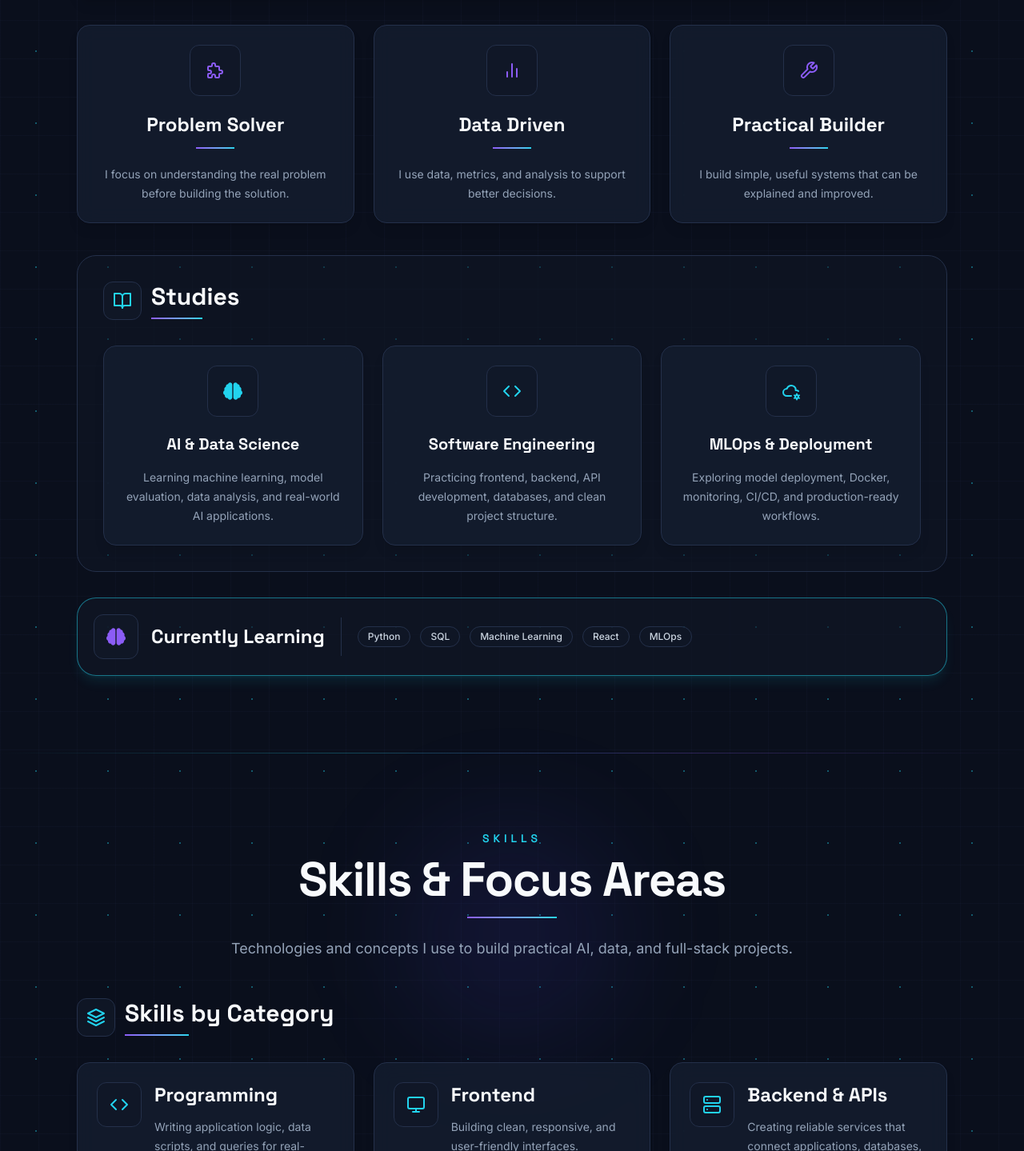
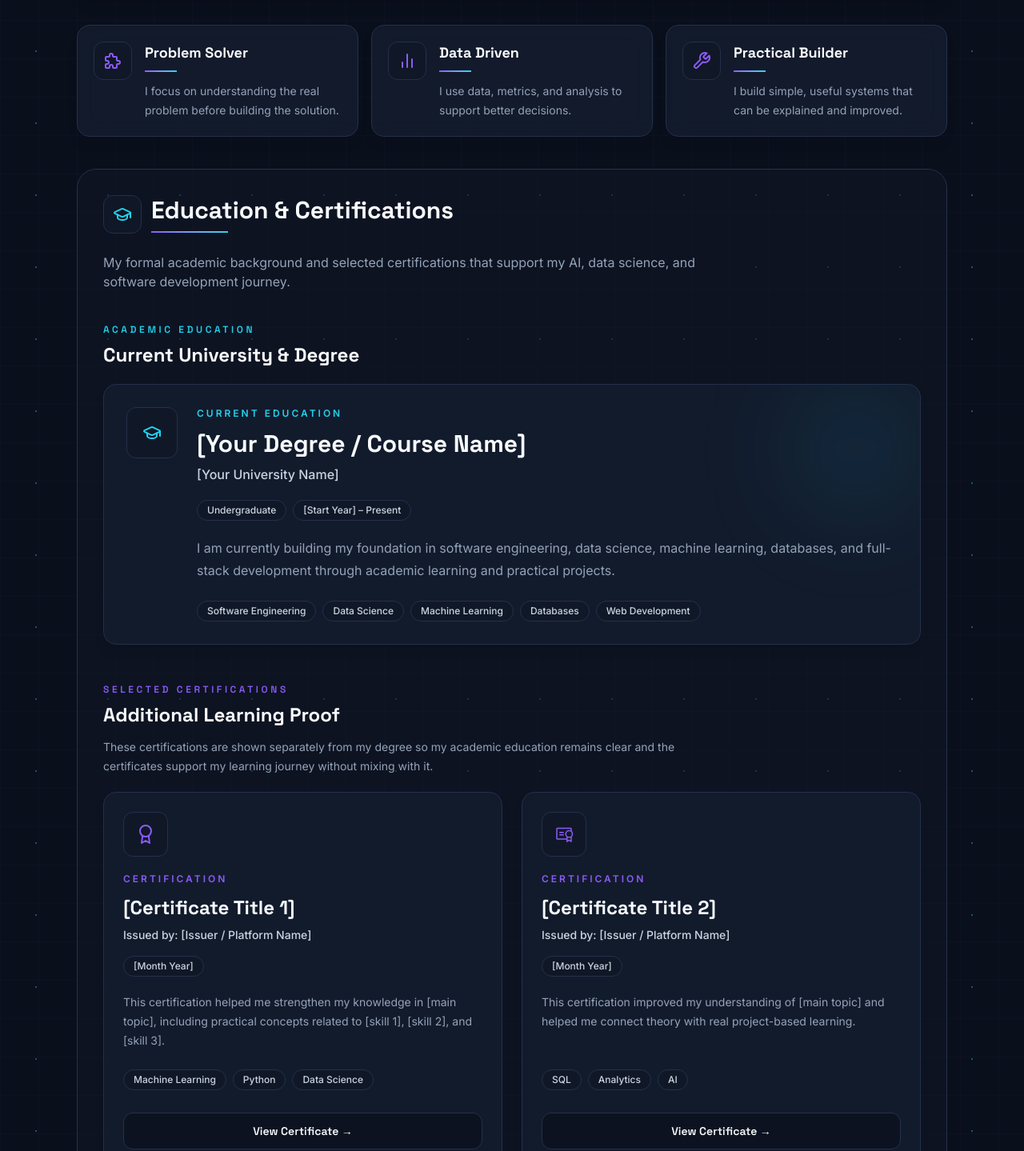
Before and after one commit to Marysneha-jeyakumar/mary-sneha-portfolio, a Next.js app: page / in a window 1280 px wide. Shown: the part 2231-3670 px from the top of the page at 80% size. Built offline with nearby package versions, Linux system fonts and the light colour scheme; no server answers.

Commit message:
Refine education and certification layout

```diff
--- a/src/components/sections/AboutSection.tsx
+++ b/src/components/sections/AboutSection.tsx
@@ -1,14 +1,11 @@
 import { Badge, Card, IconBox } from "@/components/ui";
+import { certificationItems, educationItems } from "@/data/education";
 import { principles } from "@/data/principles";
-import { studies } from "@/data/studies";
 import { currentlyLearningTags } from "@/data/techTags";
 
 export default function AboutSection() {
   return (
-    <section
-      id="about"
-      className="section-container relative px-4 py-24"
-    >
+    <section id="about" className="section-container relative px-4 py-24">
       {/* About main card */}
       <Card className="relative overflow-hidden p-6 md:p-10">
         <div className="absolute right-0 top-0 h-64 w-64 rounded-full bg-[#8B5CF6]/10 blur-3xl" />
@@ -72,59 +69,172 @@ export default function AboutSection() {
         </div>
       </Card>
 
-      {/* Principle cards */}
-      <div className="mt-8 grid gap-6 md:grid-cols-3">
+      {/* Smaller principle cards */}
+      <div className="mt-8 grid gap-4 md:grid-cols-3">
         {principles.map((item) => (
-          <Card key={item.title} className="text-center">
+          <Card
+            key={item.title}
+            className="flex items-start gap-4 rounded-2xl p-4 md:p-5"
+          >
             <IconBox
               icon={item.icon}
-              className="mx-auto h-16 w-16 rounded-full border-[#8B5CF6]/70"
+              className="h-11 w-11 shrink-0 rounded-xl border-[#8B5CF6]/70"
               iconClassName="text-[#8B5CF6]"
             />
 
-            <h3 className="font-heading mt-5 text-2xl font-bold text-[#F8FAFC]">
+            <div>
+              <h3 className="font-heading text-lg font-bold text-[#F8FAFC]">
                 {item.title}
               </h3>
 
-            <div className="mx-auto mt-3 h-[2px] w-12 bg-gradient-to-r from-[#8B5CF6] to-[#22D3EE]" />
+              <div className="mt-2 h-[2px] w-10 bg-gradient-to-r from-[#8B5CF6] to-[#22D3EE]" />
 
-            <p className="mt-5 text-sm leading-6 text-[#94A3B8]">
+              <p className="mt-3 text-sm leading-6 text-[#94A3B8]">
                 {item.description}
               </p>
+            </div>
           </Card>
         ))}
       </div>
 
-      {/* Studies section */}
+      {/* Education & Certifications section */}
       <div className="mt-10 rounded-3xl border border-[#24304A] bg-[#111827]/50 p-6 md:p-8">
-        <div className="mb-8 flex items-center gap-3">
-          <IconBox icon="book" className="h-11 w-11" />
+        <div className="mb-6 flex items-center gap-3">
+          <IconBox icon="graduation" className="h-11 w-11" />
 
           <div>
             <h2 className="font-heading text-3xl font-bold text-[#F8FAFC]">
-              Studies
+              Education & Certifications
             </h2>
-            <div className="mt-2 h-[2px] w-16 bg-gradient-to-r from-[#8B5CF6] to-[#22D3EE]" />
+            <div className="mt-2 h-[2px] w-24 bg-gradient-to-r from-[#8B5CF6] to-[#22D3EE]" />
           </div>
         </div>
 
-        <div className="grid gap-6 md:grid-cols-3">
-          {studies.map((item) => (
-            <Card key={item.title} className="text-center">
+        <p className="max-w-3xl text-sm leading-6 text-[#94A3B8] md:text-base">
+          My formal academic background and selected certifications that support
+          my AI, data science, and software development journey.
+        </p>
+
+        {/* Academic Education */}
+        <div className="mt-10">
+          <div className="mb-5 flex items-center justify-between gap-4">
+            <div>
+              <p className="font-heading text-xs font-semibold uppercase tracking-[0.3em] text-[#22D3EE]">
+                Academic Education
+              </p>
+              <h3 className="font-heading mt-2 text-2xl font-bold text-[#F8FAFC]">
+                Current University & Degree
+              </h3>
+            </div>
+          </div>
+
+          {educationItems.map((item) => (
+            <Card
+              key={item.title}
+              className="relative overflow-hidden border-[#22D3EE]/30 p-6 md:p-7"
+            >
+              <div className="absolute right-0 top-0 h-40 w-40 rounded-full bg-[#22D3EE]/10 blur-3xl" />
+
+              <div className="relative z-10 grid gap-6 lg:grid-cols-[auto_1fr] lg:items-start">
                 <IconBox
                   icon={item.icon}
-                className="mx-auto h-16 w-16 rounded-full"
+                  className="h-16 w-16 rounded-2xl border-[#22D3EE]/70"
+                  iconClassName="text-[#22D3EE]"
                 />
 
-              <h3 className="font-heading mt-5 text-xl font-bold text-[#F8FAFC]">
+                <div>
+                  <p className="text-xs font-semibold uppercase tracking-[0.25em] text-[#22D3EE]">
+                    {item.title}
+                  </p>
+
+                  <h3 className="font-heading mt-3 text-2xl font-bold text-[#F8FAFC] md:text-3xl">
+                    {item.qualification}
+                  </h3>
+
+                  <p className="mt-2 text-base font-medium text-[#CBD5E1]">
+                    {item.institution}
+                  </p>
+
+                  <div className="mt-5 flex flex-wrap gap-2">
+                    <Badge>{item.status}</Badge>
+                    <Badge>{item.period}</Badge>
+                  </div>
+
+                  <p className="mt-5 max-w-4xl text-sm leading-6 text-[#94A3B8] md:text-base md:leading-7">
+                    {item.description}
+                  </p>
+
+                  <div className="mt-6 flex flex-wrap gap-2">
+                    {item.focusAreas.map((focus) => (
+                      <Badge key={focus}>{focus}</Badge>
+                    ))}
+                  </div>
+                </div>
+              </div>
+            </Card>
+          ))}
+        </div>
+
+        {/* Certifications */}
+        <div className="mt-12">
+          <div className="mb-5">
+            <p className="font-heading text-xs font-semibold uppercase tracking-[0.3em] text-[#8B5CF6]">
+              Selected Certifications
+            </p>
+            <h3 className="font-heading mt-2 text-2xl font-bold text-[#F8FAFC]">
+              Additional Learning Proof
+            </h3>
+            <p className="mt-3 max-w-3xl text-sm leading-6 text-[#94A3B8]">
+              These certifications are shown separately from my degree so my
+              academic education remains clear and the certificates support my
+              learning journey without mixing with it.
+            </p>
+          </div>
+
+          <div className="grid gap-6 lg:grid-cols-2">
+            {certificationItems.map((item) => (
+              <Card key={item.title} className="flex h-full flex-col p-6">
+                <IconBox
+                  icon={item.icon}
+                  className="h-14 w-14 rounded-2xl border-[#8B5CF6]/70"
+                  iconClassName="text-[#8B5CF6]"
+                />
+
+                <p className="mt-5 text-xs font-semibold uppercase tracking-[0.25em] text-[#8B5CF6]">
+                  Certification
+                </p>
+
+                <h3 className="font-heading mt-3 text-2xl font-bold text-[#F8FAFC]">
                   {item.title}
                 </h3>
 
-              <p className="mt-4 text-sm leading-6 text-[#94A3B8]">
+                <p className="mt-2 text-sm font-medium text-[#CBD5E1]">
+                  Issued by: {item.issuer}
+                </p>
+
+                <Badge className="mt-4 w-fit">{item.completed}</Badge>
+
+                <p className="mt-5 flex-1 text-sm leading-6 text-[#94A3B8]">
                   {item.description}
                 </p>
+
+                <div className="mt-6 flex flex-wrap gap-2">
+                  {item.skills.map((skill) => (
+                    <Badge key={skill}>{skill}</Badge>
+                  ))}
+                </div>
+
+                <a
+                  href={item.certificateUrl}
+                  target="_blank"
+                  rel="noreferrer"
+                  className="font-heading mt-7 inline-flex items-center justify-center rounded-xl border border-[#24304A] bg-[#0A0F1C]/70 px-5 py-3 text-sm font-semibold text-[#F8FAFC] transition hover:border-[#22D3EE] hover:text-[#22D3EE]"
+                >
+                  View Certificate →
+                </a>
               </Card>
             ))}
+          </div>
         </div>
       </div>
 
```
Lines whose indentation alone changed are shown as unchanged.
